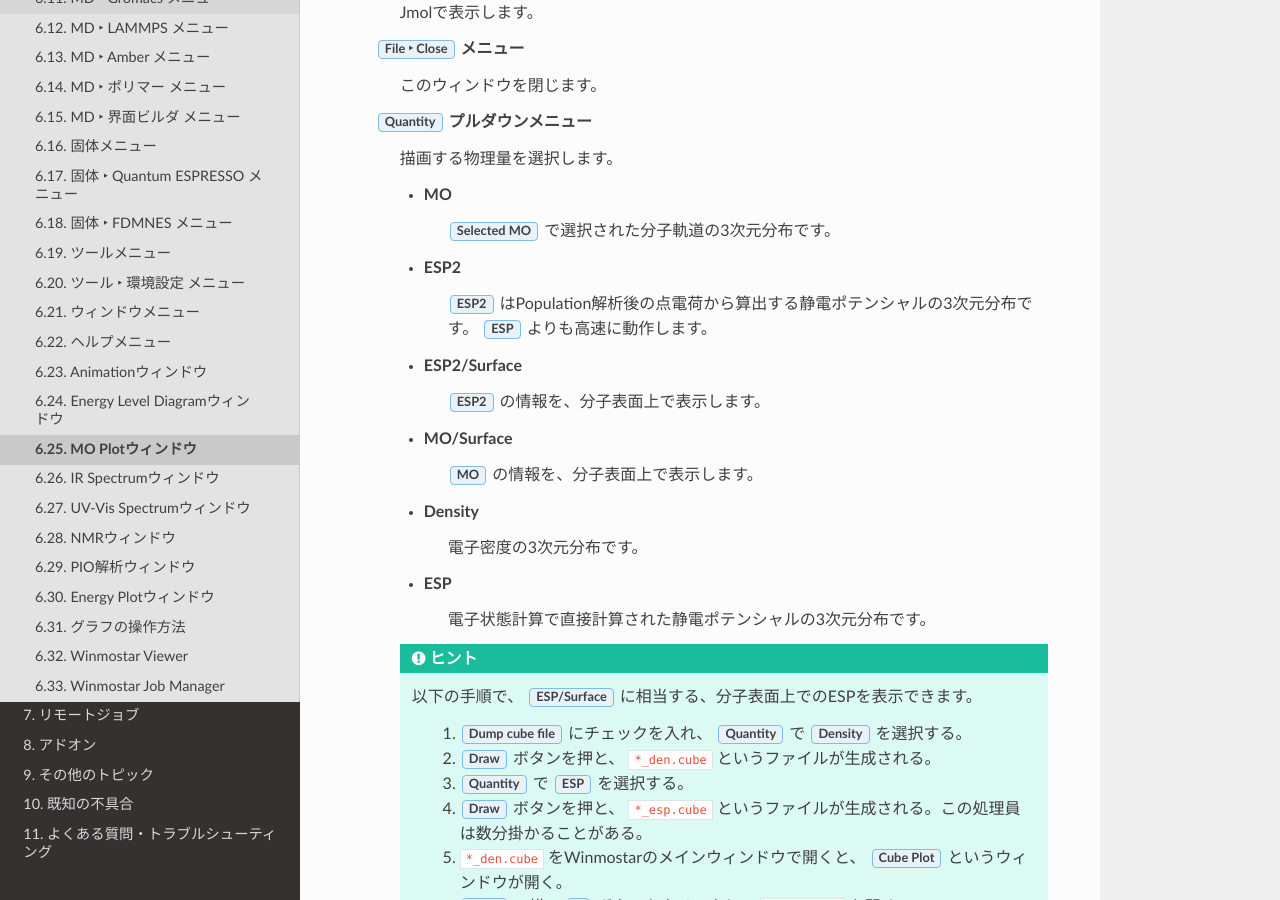
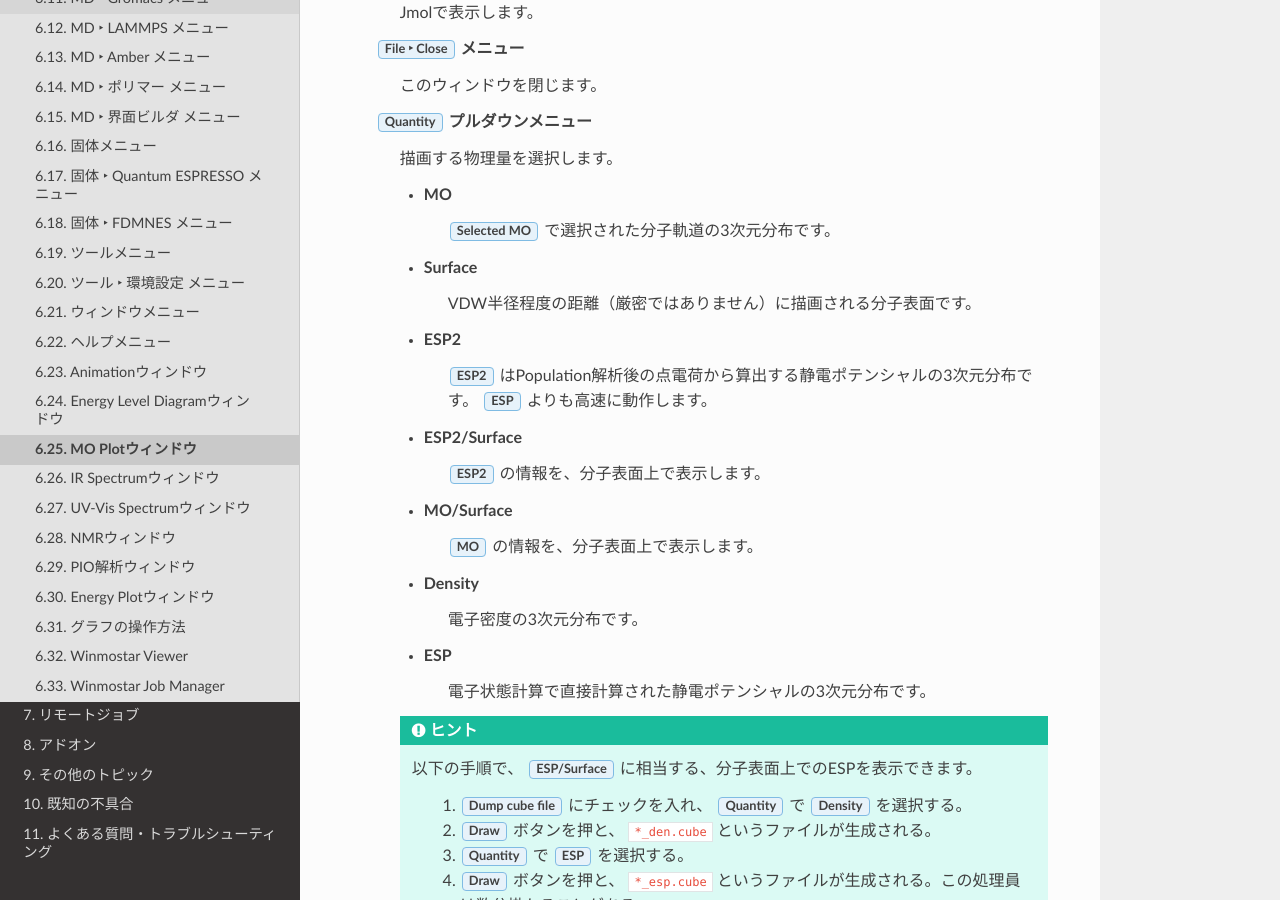
Before and after one commit to X-Ability/winmostar_doc, a Sphinx documentation site: the page built from source/winmos/sub/winmos_cube.rst, in a window 1280 px wide and 900 px high, scrolled down 422 px. Built offline with Sphinx 7.4.7 and the Read the Docs theme 2.0.0, drawn with Linux system fonts in a browser that asks for light colours.

Commit message:
MO Plot windowのQuantityの説明を追記。2
git-svn-id: http://varane/svn/winmostar_doc/trunk@61 10044ad8-96a7-4fcc-a7cb-627c628f43f5

```diff
--- a/source/winmos/sub/winmos_cube.rst
+++ b/source/winmos/sub/winmos_cube.rst
@@ -18,6 +18,8 @@ MO Plotウィンドウ
 
       - MO
          :guilabel:`Selected MO` で選択された分子軌道の3次元分布です。
+      - Surface
+         VDW半径程度の距離（厳密ではありません）に描画される分子表面です。
       - ESP2
          :guilabel:`ESP2` はPopulation解析後の点電荷から算出する静電ポテンシャルの3次元分布です。 :guilabel:`ESP` よりも高速に動作します。
       - ESP2/Surface
```
